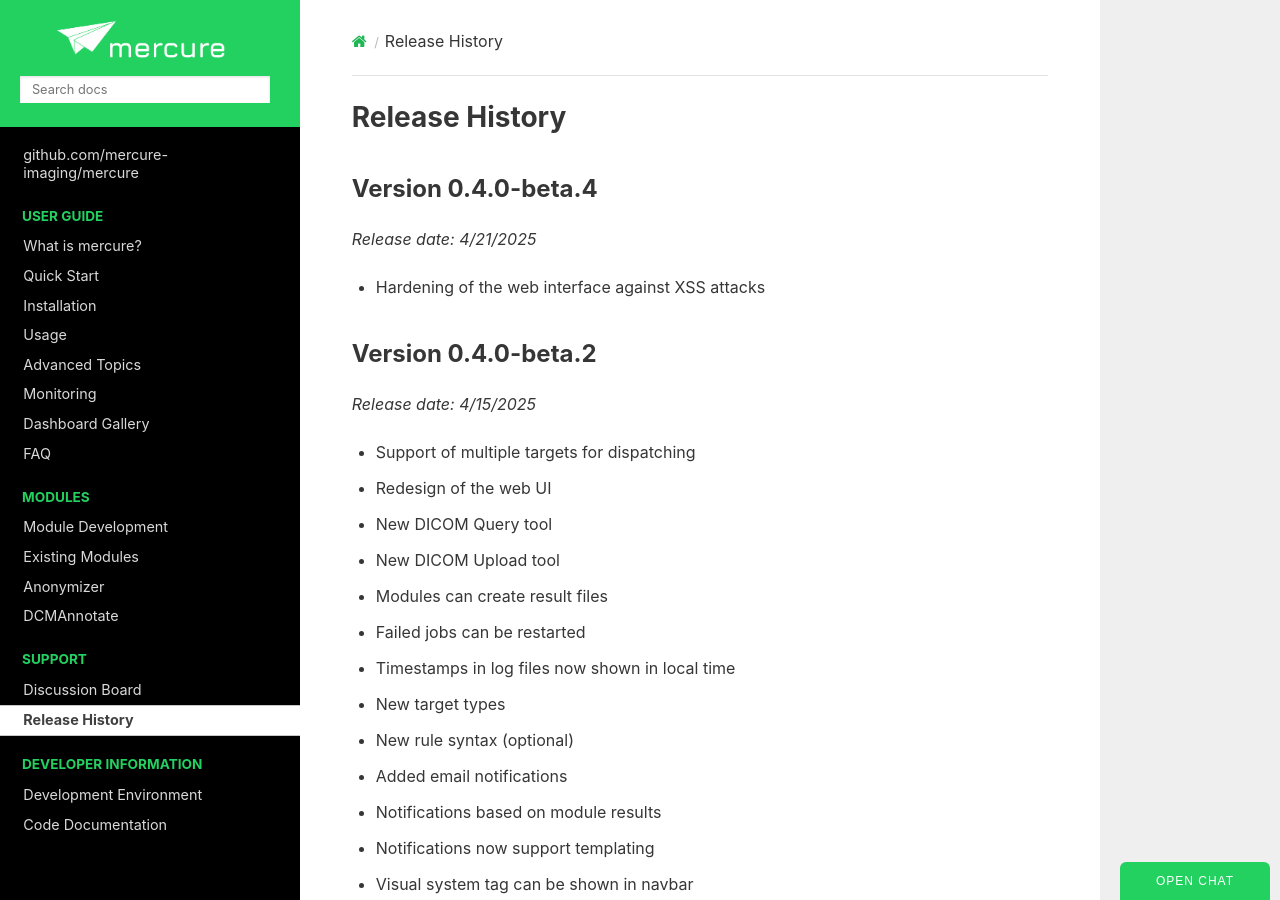
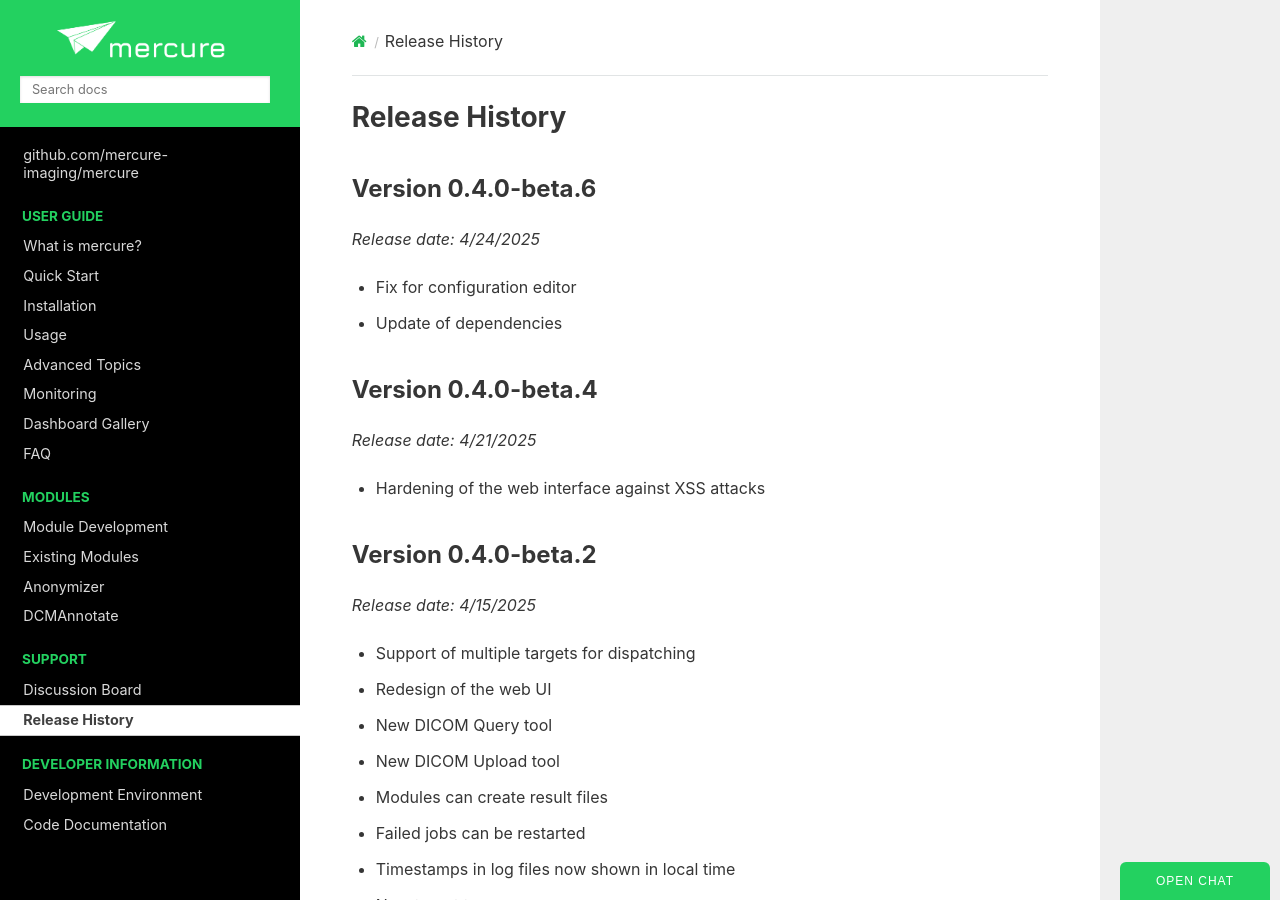
Before and after one commit to mercure-imaging/mercure, a Sphinx documentation site: the page built from docs/releases.rst, in a window 1280 px wide and 900 px high. Built offline with Sphinx 7.4.7 and the Read the Docs theme 3.1.0, drawn with Linux system fonts in a browser that asks for light colours.

Commit message:
Updated docs.

```diff
--- a/docs/releases.rst
+++ b/docs/releases.rst
@@ -1,5 +1,12 @@
 Release History
 ===============
+
+Version 0.4.0-beta.6
+---------------------
+*Release date: 4/24/2025*
+
+* Fix for configuration editor
+* Update of dependencies
 
 Version 0.4.0-beta.4
 ---------------------
```
